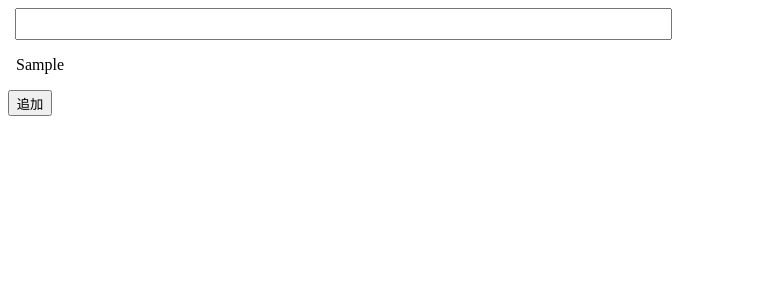
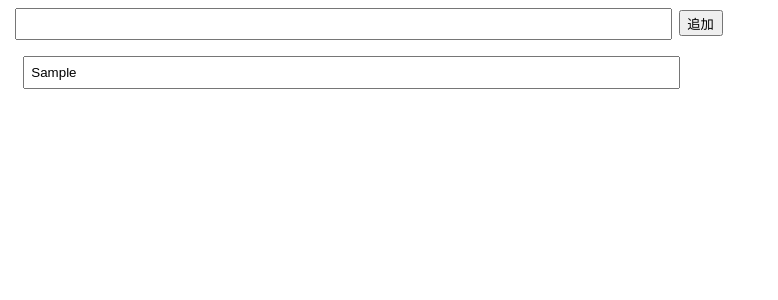
Before and after one commit to syakesoba/react-ts-app, a React (Create React App) app: page / in a window 1280 px wide. Both pictures are taken after typing "Sample" into the empty fields and a click on the input "追加". Shown: the top 300 px of the page, without its empty margins (0-778 px from the left). Built offline with nearby package versions, Linux system fonts and the light colour scheme.

Commit message:
added task list update function.

```diff
--- a/src/App.tsx
+++ b/src/App.tsx
@@ -2,6 +2,7 @@
 
 type Todo = {
   value: string;
+  readonly id: number;
 };
 
 export const App = () => {
@@ -13,6 +14,7 @@
 
     const newTodo: Todo = {
       value: text,
+      id: new Date().getTime(),
     };
 
     setTodos((todos) => [newTodo, ...todos]);
@@ -23,6 +25,19 @@
     setText(e.target.value);
   };
 
+  const handleEdit = (id: number, value: string) => {
+    setTodos((todos) => {
+      const newTodos = todos.map((todo) => {
+        if (todo.id === id) {
+          return { ...todo, value: value };
+        }
+        return todo;
+      });
+
+      return newTodos;
+    });
+  };
+
   return (
     <div>
       <form
@@ -31,18 +46,22 @@
           handleSubmit();
         }}
       >
-        <input
-          type="text"
-          value={text}
-          onChange={(e) => handleChange(e)}
-        />
-        <ul>
-          {todos.map((todo) => {
-            return <li>{todo.value}</li>;
-          })}
-        </ul>
+        <input type="text" value={text} onChange={(e) => handleChange(e)} />
         <input type="submit" value="追加" onSubmit={handleSubmit} />
       </form>
+      <ul>
+        {todos.map((todo) => {
+          return (
+            <li key={todo.id}>
+              <input
+                type="text"
+                value={todo.value}
+                onChange={(e) => handleEdit(todo.id, e.target.value)}
+              />
+            </li>
+          );
+        })}
+      </ul>
 
       <p>{text}</p>
     </div>
```
